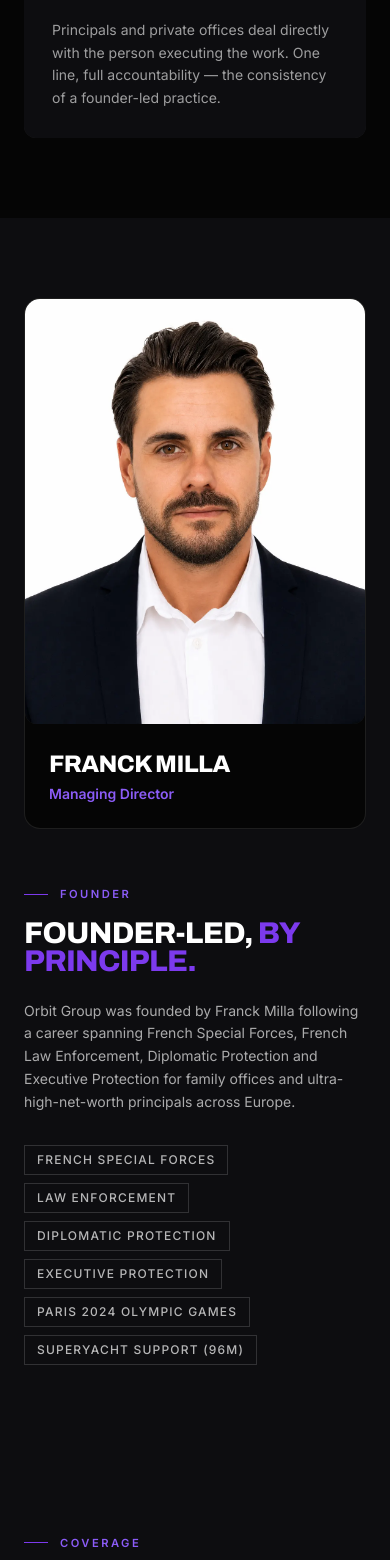
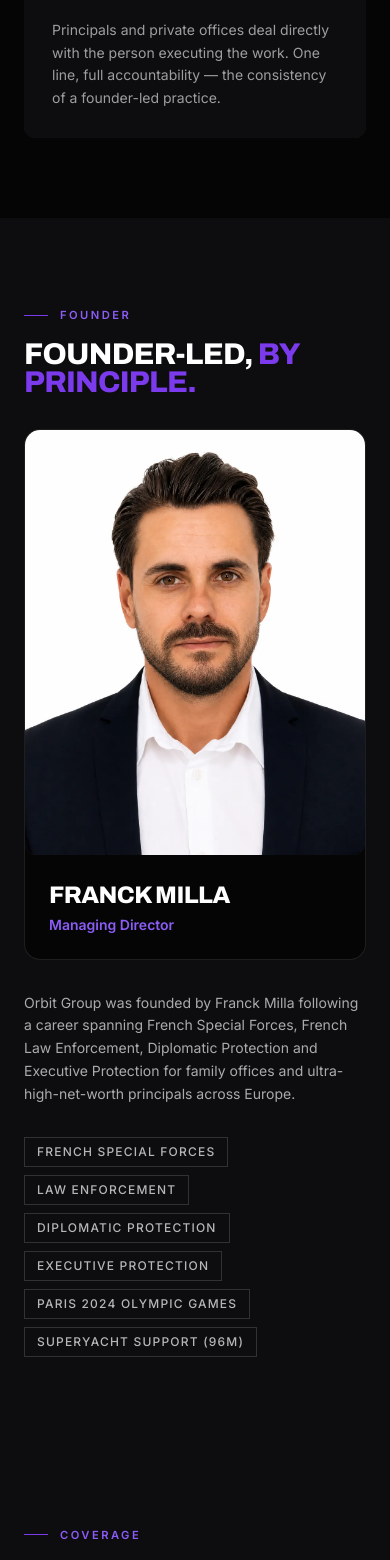
Before and after one commit to Adkhey74/ORBIT-GROUP-ADVISORY-LTD, a Next.js app: page / in a window 390 px wide. Shown: the part 6824-8384 px from the top of the page. Built offline with nearby package versions, Linux system fonts and the light colour scheme; no server answers.

Commit message:
Refactor Founder component layout for improved responsiveness: Adjust element order for mobile and desktop views, enhancing visual hierarchy and accessibility. Update comments for clarity.

```diff
--- a/src/components/Founder.tsx
+++ b/src/components/Founder.tsx
@@ -10,9 +10,23 @@ export function Founder() {
 
   return (
     <Section variant="soft-dark">
-      <div className="grid gap-12 lg:grid-cols-[1fr_1.1fr] lg:items-center lg:gap-16">
-        {/* Portrait — image first on mobile, left on desktop */}
-        <Reveal className="order-1">
+      {/*
+        Mobile order: title -> image -> text.
+        Desktop: image on the left column; title (top) + text (bottom) on the right.
+      */}
+      <div className="grid gap-8 lg:grid-cols-[1fr_1.1fr] lg:gap-x-16">
+        {/* Title */}
+        <Reveal className="order-1 lg:col-start-2 lg:row-start-1 lg:self-end">
+          <Label>{founder.label}</Label>
+          <Heading
+            lead={founder.titleLead}
+            emphasis={founder.titleEmphasis}
+            className="mt-4 text-3xl sm:text-4xl lg:text-5xl"
+          />
+        </Reveal>
+
+        {/* Portrait */}
+        <Reveal className="order-2 lg:col-start-1 lg:row-start-1 lg:row-span-2 lg:self-center">
           <figure className="overflow-hidden rounded-2xl border border-white/10 bg-ink">
             <AssetImage
               src={founder.profile.image}
@@ -36,15 +50,9 @@ export function Founder() {
         </Reveal>
 
         {/* Text */}
-        <div className="order-2">
+        <div className="order-3 lg:col-start-2 lg:row-start-2 lg:self-start">
           <Reveal>
-            <Label>{founder.label}</Label>
-            <Heading
-              lead={founder.titleLead}
-              emphasis={founder.titleEmphasis}
-              className="mt-4 text-3xl sm:text-4xl lg:text-5xl"
-            />
-            <p className="mt-6 text-sm leading-relaxed text-white/65 sm:text-base">
+            <p className="text-sm leading-relaxed text-white/65 sm:text-base">
               {founder.profile.bio}
             </p>
           </Reveal>
```
